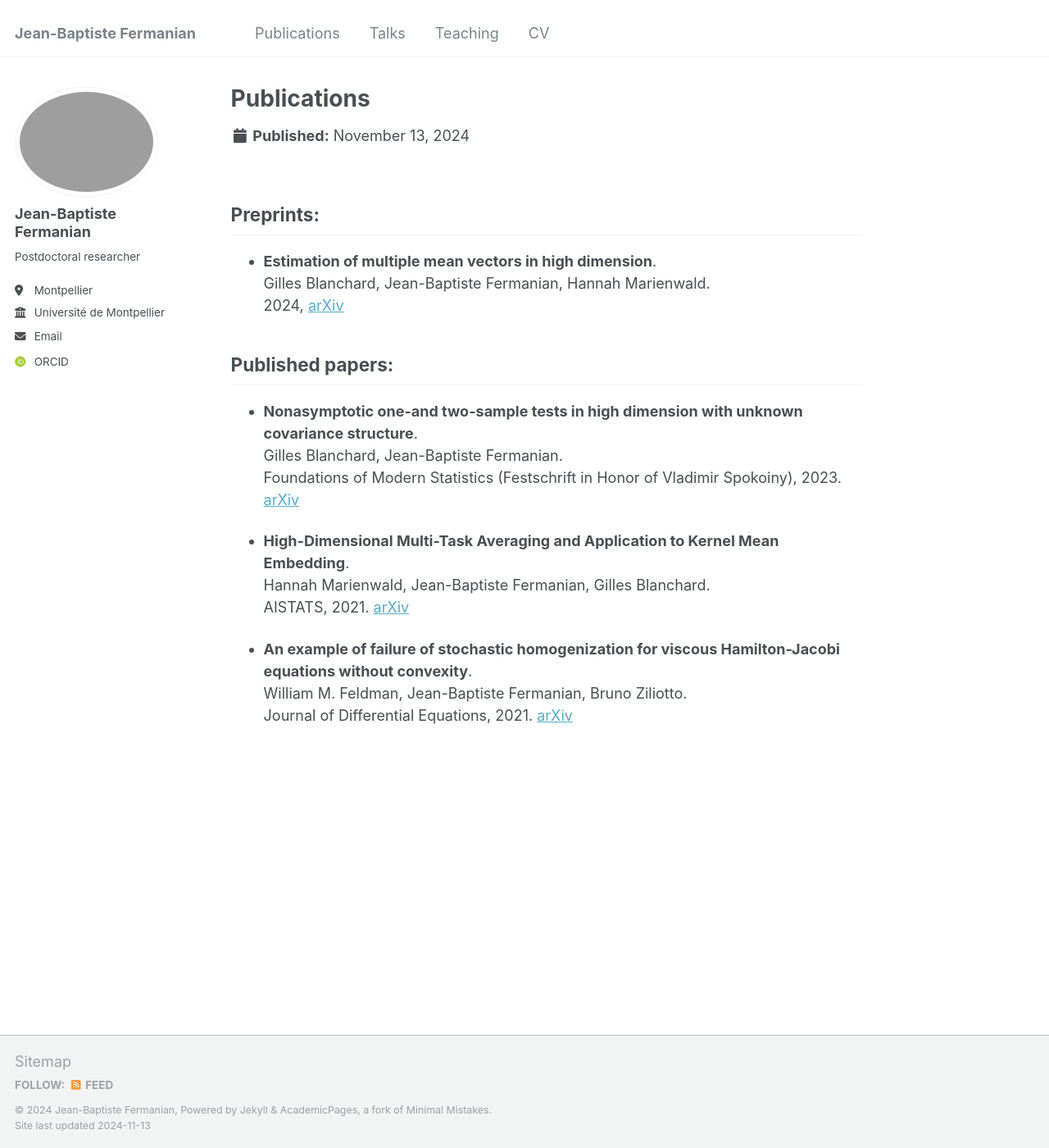
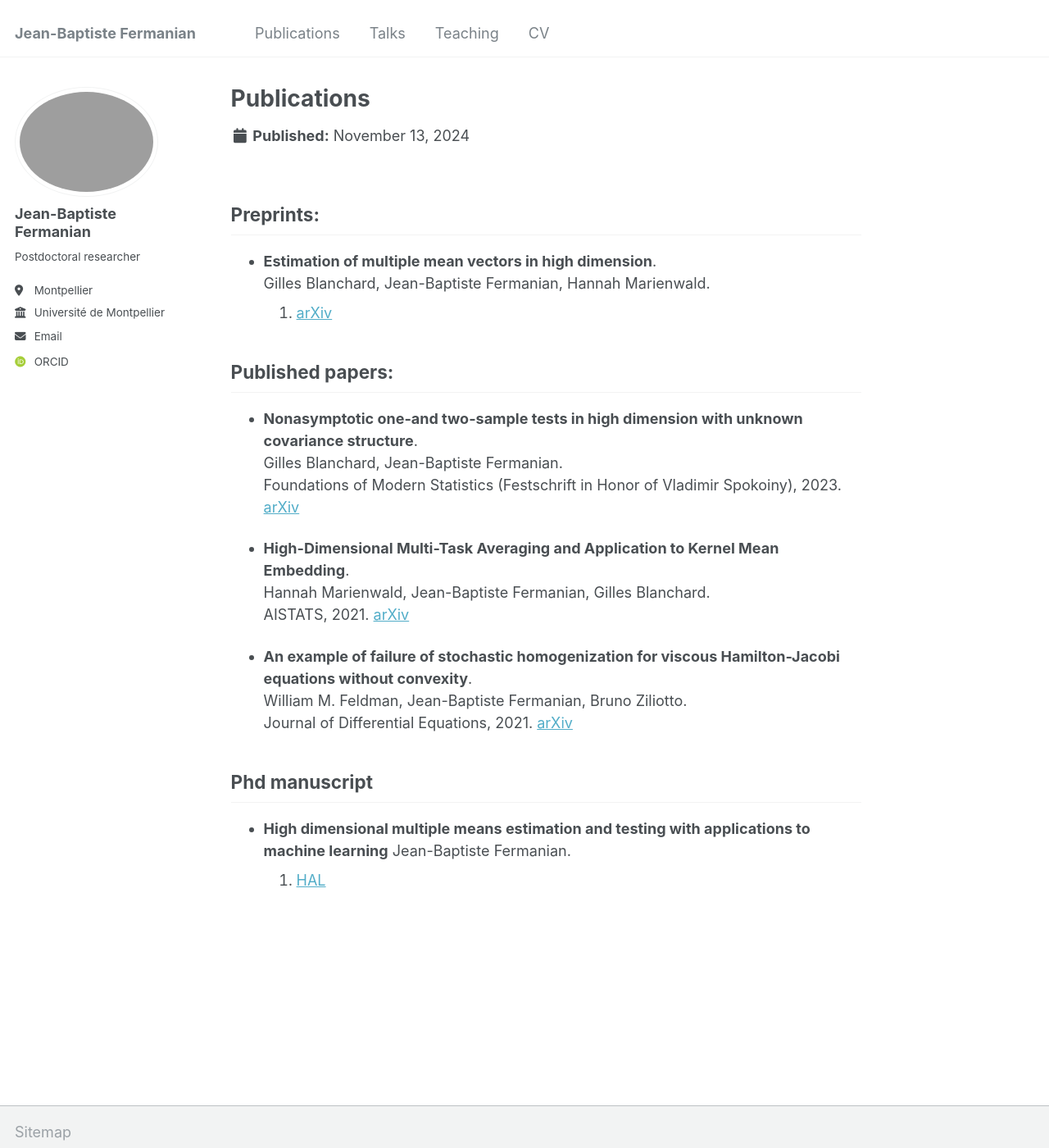
Before and after one commit to jeanbaptistefermanian/jeanbaptistefermanian.github.io, a Jekyll site: the page built from _publications/publications.md, in a window 1280 px wide and 1400 px high. Shown: the whole window at 82% size. Built offline with Jekyll 4.4.1, drawn with Linux system fonts in a browser that asks for light colours; some web fonts are replaced.

Commit message:
add thesis

```diff
--- a/_publications/publications.md
+++ b/_publications/publications.md
@@ -9,7 +9,7 @@ redirect_from:
 ## Preprints:
  - **Estimation of multiple mean vectors in high dimension**.\
  Gilles Blanchard, Jean-Baptiste Fermanian, Hannah Marienwald.\
- 2024, [arXiv](https://arxiv.org/pdf/2403.15038)
+ 2024. [arXiv](https://arxiv.org/pdf/2403.15038)
 
 ## Published papers:
 
@@ -24,3 +24,8 @@ AISTATS, 2021. [arXiv](https://arxiv.org/pdf/2011.06794)
 - **An example of failure of stochastic homogenization for viscous Hamilton-Jacobi equations without convexity**.\
  William M. Feldman, Jean-Baptiste Fermanian, Bruno Ziliotto.\
 Journal of Differential Equations, 2021. [arXiv](https://arxiv.org/pdf/1905.07295)
+
+## Phd manuscript
+- **High dimensional multiple means estimation and testing with applications to machine learning**
+Jean-Baptiste Fermanian.\
+2024. [HAL](https://theses.hal.science/tel-04744920v1/document)
```
